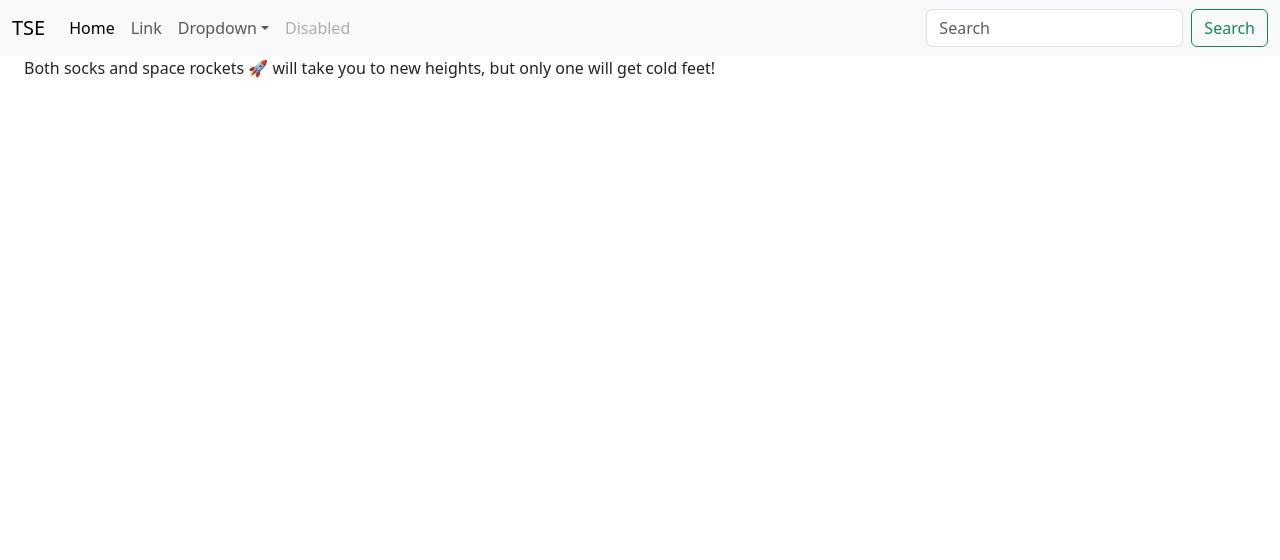
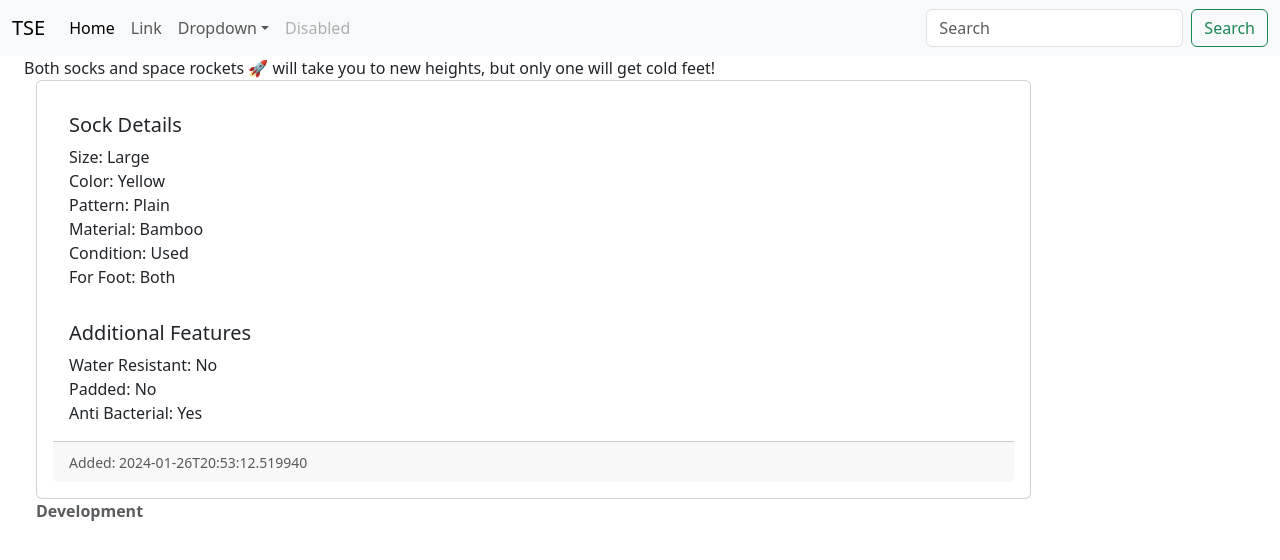
Before and after one commit to nicoleblanchette/the-sock-exchange, a React (Vite) app in the folder react/: page / in a window 1280 px wide. Shown: the top 560 px of the page. Built offline with nearby package versions, Linux system fonts and the light colour scheme.

Commit message:
adding components

```diff
--- a/react/src/App.jsx
+++ b/react/src/App.jsx
@@ -1,3 +1,8 @@
+import Sock from "./components/Sock";
+import sock_data from './assets/sock.json';
+import { Footer } from "./components/Footer";
+import { Search } from "./components/Search";
+
 function App() {
 
   return (
@@ -31,10 +36,7 @@
                 <a className="nav-link disabled" aria-disabled="true">Disabled</a>
               </li>
             </ul>
-            <form className="d-flex" role="search">
-              <input className="form-control me-2" type="search" placeholder="Search" aria-label="Search" />
-              <button className="btn btn-outline-success" type="submit">Search</button>
-            </form>
+            <Search />
           </div>
         </div>
       </nav>
@@ -43,7 +45,10 @@
         <div className="container-fluid">
           <div className="row">
             Both socks and space rockets 🚀 will take you to new heights, but only one will get cold feet!
-            <div className="card-container"></div>
+            <div className="card-container">
+              <Sock data={sock_data} />
+            </div>
+            <Footer environment={"Development"} />
           </div>
         </div>
       </main>
--- /dev/null
+++ b/react/src/assets/sock.json
@@ -0,0 +1,16 @@
+{
+    "sockDetails": {
+        "size": "Large",
+        "color": "Yellow",
+        "pattern": "Plain",
+        "material": "Bamboo",
+        "condition": "Used",
+        "forFoot": "Both"
+    },
+    "additionalFeatures": {
+        "waterResistant": false,
+        "padded": false,
+        "antiBacterial": true
+    },
+    "addedTimestamp": "2024-01-26T20:53:12.519940"
+}
--- /dev/null
+++ b/react/src/components/Footer.jsx
@@ -0,0 +1,9 @@
+export const Footer = ({environment}) => {
+  return (
+    <footer className="text-muted">
+      <div>
+        <strong>{environment}</strong>
+      </div>
+    </footer>
+  );
+};
--- /dev/null
+++ b/react/src/components/Search.jsx
@@ -0,0 +1,15 @@
+export const Search = () => {
+  return (
+    <form className="d-flex" role="search">
+      <input
+        className="form-control me-2"
+        type="search"
+        placeholder="Search"
+        aria-label="Search"
+      />
+      <button className="btn btn-outline-success" type="submit">
+        Search
+      </button>
+    </form>
+  );
+};
--- /dev/null
+++ b/react/src/components/Sock.jsx
@@ -0,0 +1,28 @@
+import React from 'react';
+
+const Sock = (props) => {
+    return (
+        <div className="card">
+            <div className="card-body">
+                <h5 className="card-title">Sock Details</h5>
+                <div className="card-text">Size: {props.data.sockDetails.size} </div>
+                <div className="card-text">Color: {props.data.sockDetails.color}</div>
+                <div className="card-text">Pattern: {props.data.sockDetails.pattern} </div>
+                <div className="card-text">Material: {props.data.sockDetails.material}</div>
+                <div className="card-text">Condition: {props.data.sockDetails.condition} </div>
+                <div className="card-text">For Foot: {props.data.sockDetails.forFoot} </div>
+            </div>
+            <div className="card-body">
+                <h5 className="card-title">Additional Features</h5>
+                <div className="card-text">Water Resistant: {props.data.additionalFeatures.waterResistance ? "Yes" : "No"} </div>
+                <div className="card-text">Padded: {props.data.additionalFeatures.padded ? "Yes" : "No"}</div>
+                <div className="card-text">Anti Bacterial: {props.data.additionalFeatures.antiBacterial ? "Yes" : "No"} </div>
+            </div>
+            <div className="card-footer" >
+                <small className="text-muted">Added: {props.data.addedTimestamp} </small>
+            </div>
+        </div>
+    );
+};
+
+export default Sock;
```
